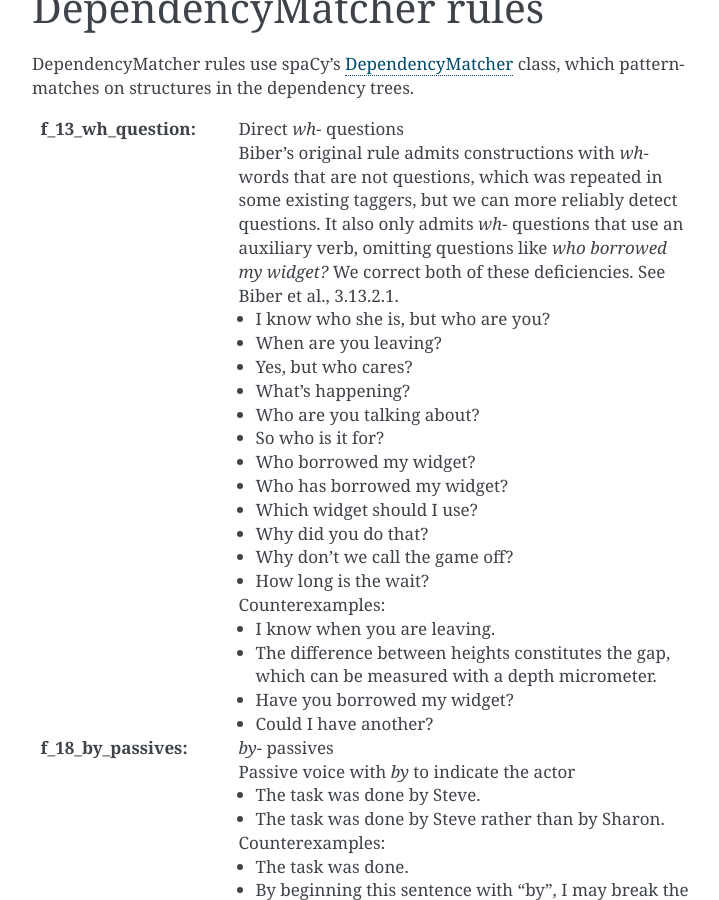
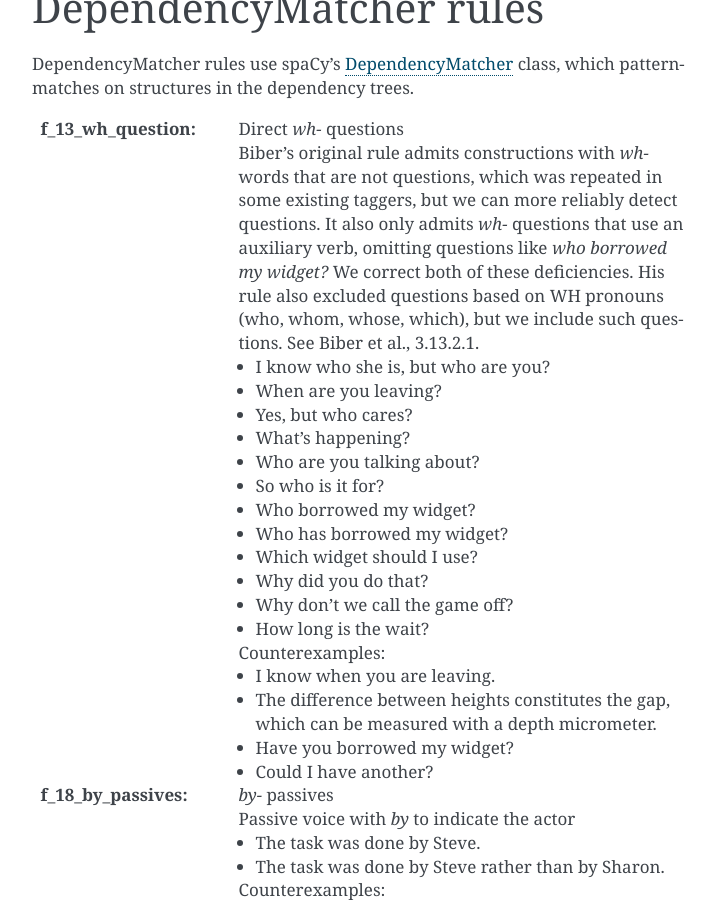
Before and after one commit to capnrefsmmat/matcherator, a Sphinx documentation site: the page built from docs/pseudobiber-reference.rst, in a window 1280 px wide and 900 px high, scrolled down 7842 px. Shown: the whole window, without its empty margins (388-1107 px from the left). Built offline with Sphinx 7.4.7, drawn with Linux system fonts in a browser that asks for light colours.

Commit message:
Further f_13_wh_question clarification

```diff
--- a/docs/pseudobiber-reference.rst
+++ b/docs/pseudobiber-reference.rst
@@ -451,7 +451,7 @@ structures in the dependency trees.
 :f_13_wh_question:
    Direct *wh-* questions
 
-   Biber's original rule admits constructions with *wh-* words that are not questions, which was repeated in some existing taggers, but we can more reliably detect questions. It also only admits *wh-* questions that use an auxiliary verb, omitting questions like *who borrowed my widget?* We correct both of these deficiencies. See Biber et al., 3.13.2.1.
+   Biber's original rule admits constructions with *wh-* words that are not questions, which was repeated in some existing taggers, but we can more reliably detect questions. It also only admits *wh-* questions that use an auxiliary verb, omitting questions like *who borrowed my widget?* We correct both of these deficiencies. His rule also excluded questions based on WH pronouns (who, whom, whose, which), but we include such questions. See Biber et al., 3.13.2.1.
 
    * I know who she is, but who are you?
    * When are you leaving?
```
Also changed, not shown: README.md (+4 -1 lines), 1 other file.
